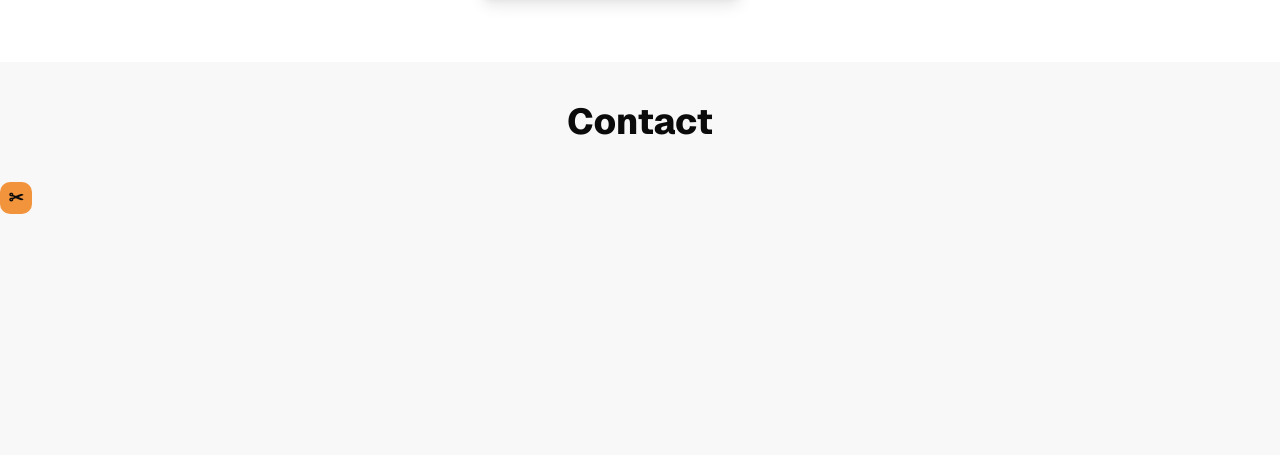
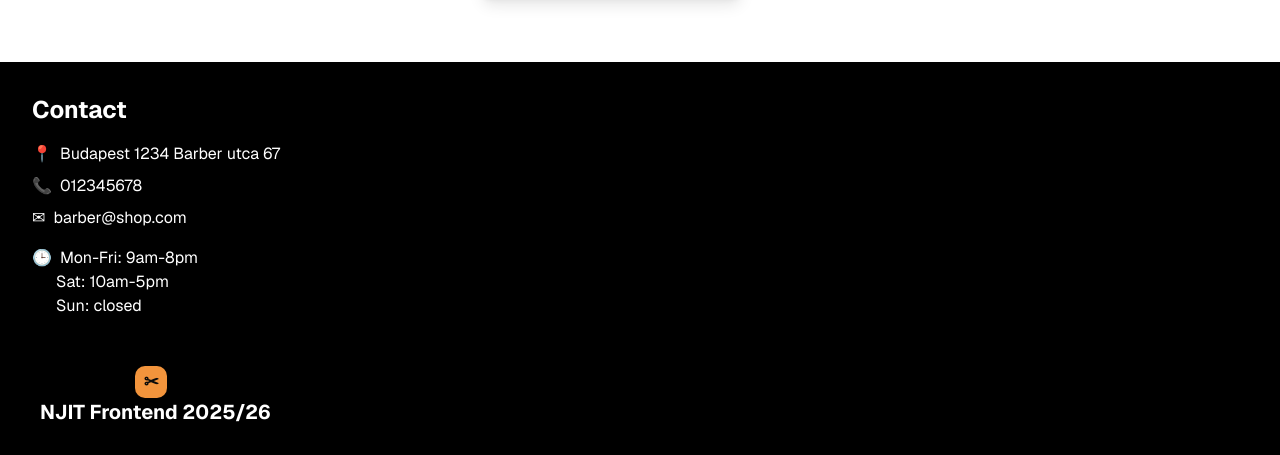
Before and after one commit to rabazso/appointment_system, a Vue app in the folder frontend/: page /barbers in a window 1280 px wide. Shown: the part 2346-2801 px from the top of the page. Before the commit the page ends 2560 px from the top, so only its background shows below. Built offline with nearby package versions, Linux system fonts and the light colour scheme; no server answers; what @formkit/vue would draw is missing.

Commit message:
modifying Footer.vue

```diff
--- a/frontend/src/components/layout/Footer.vue
+++ b/frontend/src/components/layout/Footer.vue
@@ -1,14 +1,38 @@
 <script setup>
-
+const title = import.meta.env.VITE_APP_NAME
 </script>
 <template>
-    <div>
-        <h2 class="text-center text-2xl md:text-4xl font-extrabold mt-4 mb-4 text-balance leading-22">Contact</h2>
-    </div>
-    <div>
-        <div className="w-8 h-8 bg-accent rounded-lg flex items-center justify-center">
-            <span className="font-bold text-primary text-lg">✂</span>
+    <footer class="bg-black text-white p-8 md:grind md:grid-cols-3 md:gap-8 flex flex-col items-start gap-8">
+        <div class="col-span-1">
+            <h2 class="text-2xl font-bold mb-4">Contact</h2>
+            <p class="flex items-start mb-2">
+                <span class="mr-2">📍</span>Budapest 1234 Barber utca 67
+            </p>
+            <p class="flex items-center mb-2">
+                <span class="mr-2">📞</span> 012345678
+            </p>
+            <p class="flex items-center mb-2">
+                <span class="mr-2">✉︎</span> barber@shop.com
+            </p>
+            <div class="mt-4">
+                <p class="flex items-start">
+                    <span class="mr-2">🕒</span>Mon-Fri: 9am-8pm
+                </p>
+                <p class="ml-6">
+                    Sat: 10am-5pm
+                </p>
+                <p class="ml-6">
+                    Sun: closed
+                </p>
+            </div>
         </div>
-        <span className="text-xl self-center font-bold">{{ title }}</span>
-    </div>
+        <div class="col-span-1 flex flex-col items-center justify-start">
+            <div class="flex items-center mt-4">
+                <div class="w-8 h-8 bg-accent rounded-lg flex items-center justify-center">
+                    <span class="font-bold text-primary text-lg block">✂</span>
+                </div>
+            </div>
+            <span class="text-xl font-bold block ml-2">{{ title }}</span>
+        </div>
+    </footer>
 </template>
```
